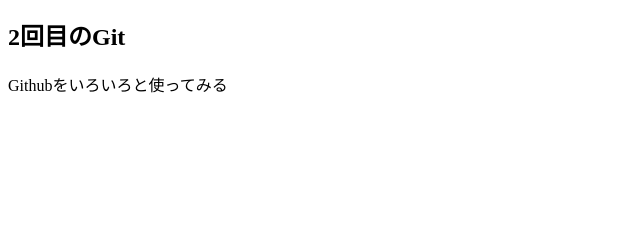
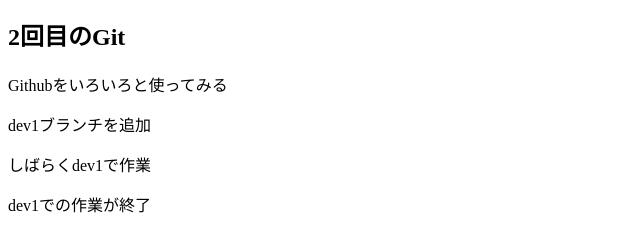
Before and after one commit to aska3/aska3.github.io, a plain HTML site: page index.html in a window 1280 px wide. Shown: the part 116-368 px from the top of the page, without its empty margins (0-640 px from the left). Drawn offline with Linux system fonts and the light colour scheme.

Commit message:
dev1での作業が終了しました

```diff
--- a/index.html
+++ b/index.html
@@ -11,5 +11,8 @@
 <p>Githubを使ってみる</p>
 <h2>2回目のGit</h2>
 <p>Githubをいろいろと使ってみる</p>
+<p>dev1ブランチを追加</p>
+<p>しばらくdev1で作業</p>
+<p>dev1での作業が終了</p>
 </body>
 </html>
```
